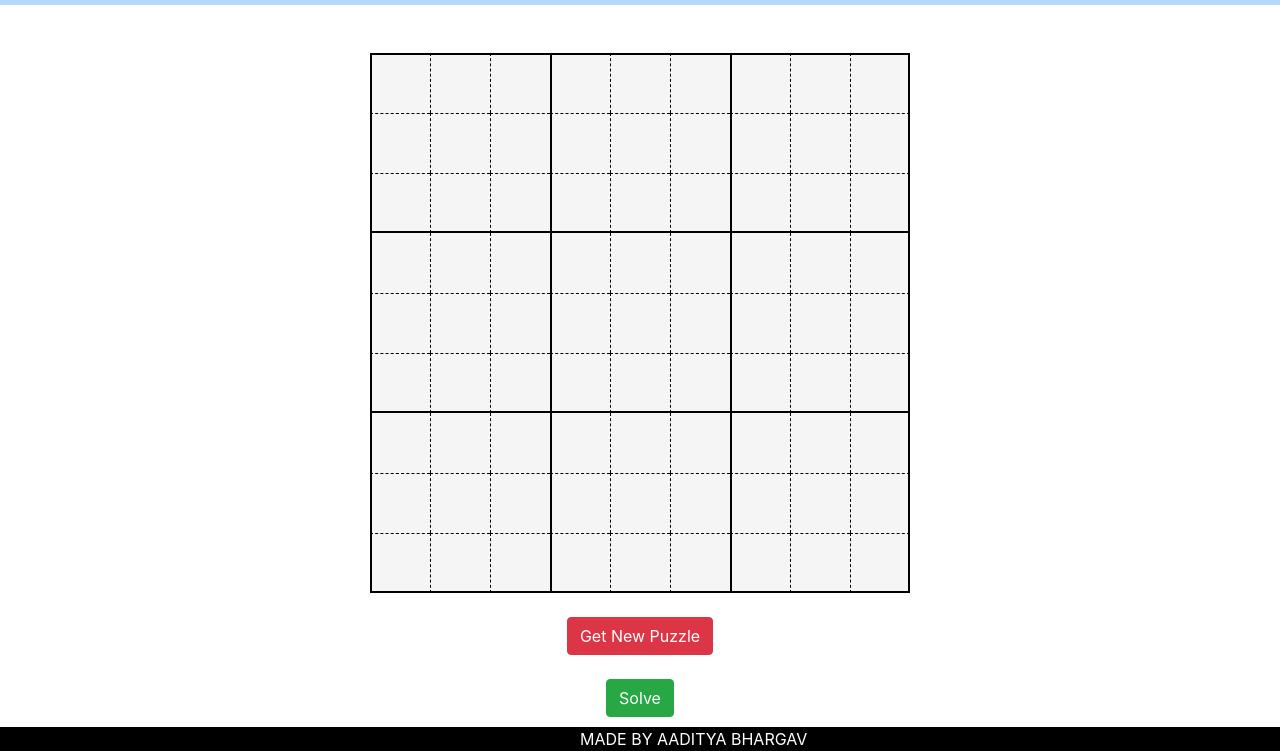
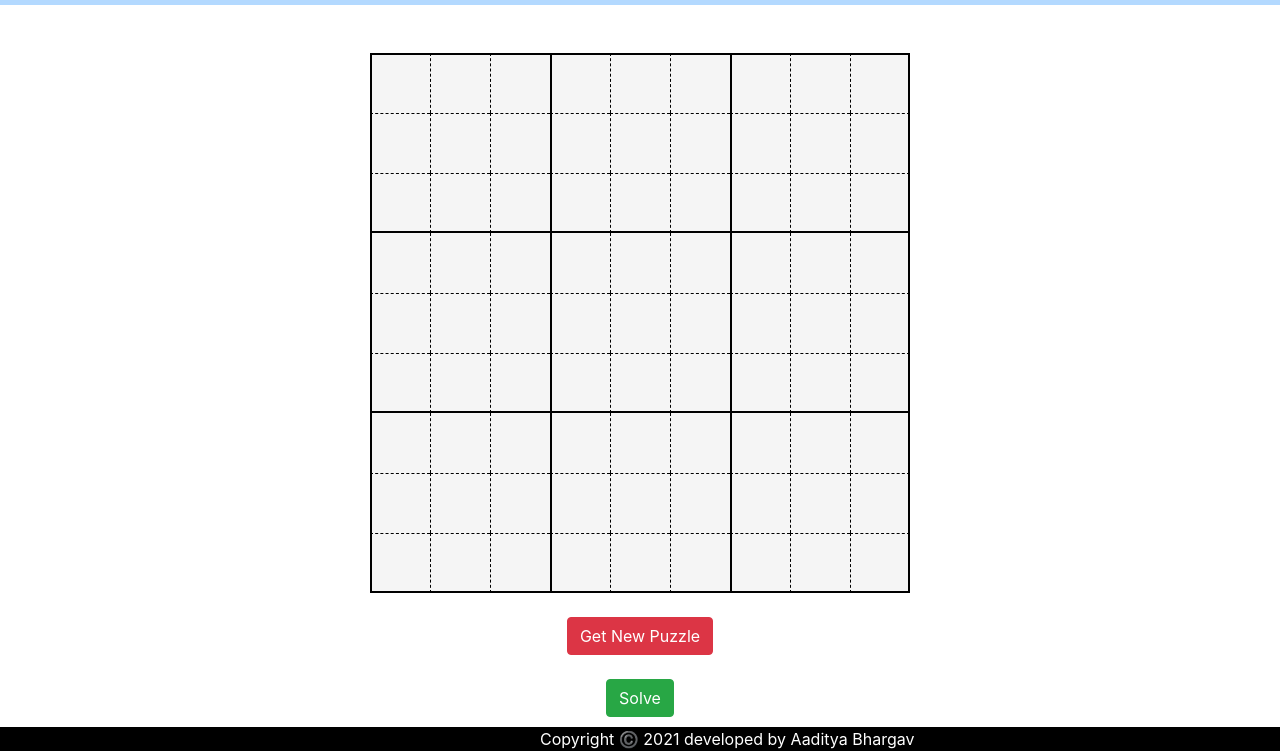
Before and after one commit to aadityabhargav18/Sudoku-Solver, a plain HTML site: page index.html in a window 1280 px wide. Shown: the part 56-807 px from the top of the page. Drawn offline with nearby package versions, Linux system fonts and the light colour scheme.

Commit message:
Initial Commit

```diff
--- a/index.html
+++ b/index.html
@@ -324,7 +324,7 @@
             Puzzle</button>&nbsp;&nbsp;&nbsp;&nbsp;
         <button type="button" class="btn btn-success" id="solve">Solve</button>
     </div>
-    <footer style="background-color: black; color: white; padding-left: 580px;margin-top: 10px;">MADE BY AADITYA BHARGAV</footer>
+    <footer style="background-color: black; color: white; padding-left: 540px;margin-top: 10px;">Copyright ©️ 2021 developed by Aaditya Bhargav</footer>
 </body>
 
 </html>
```
